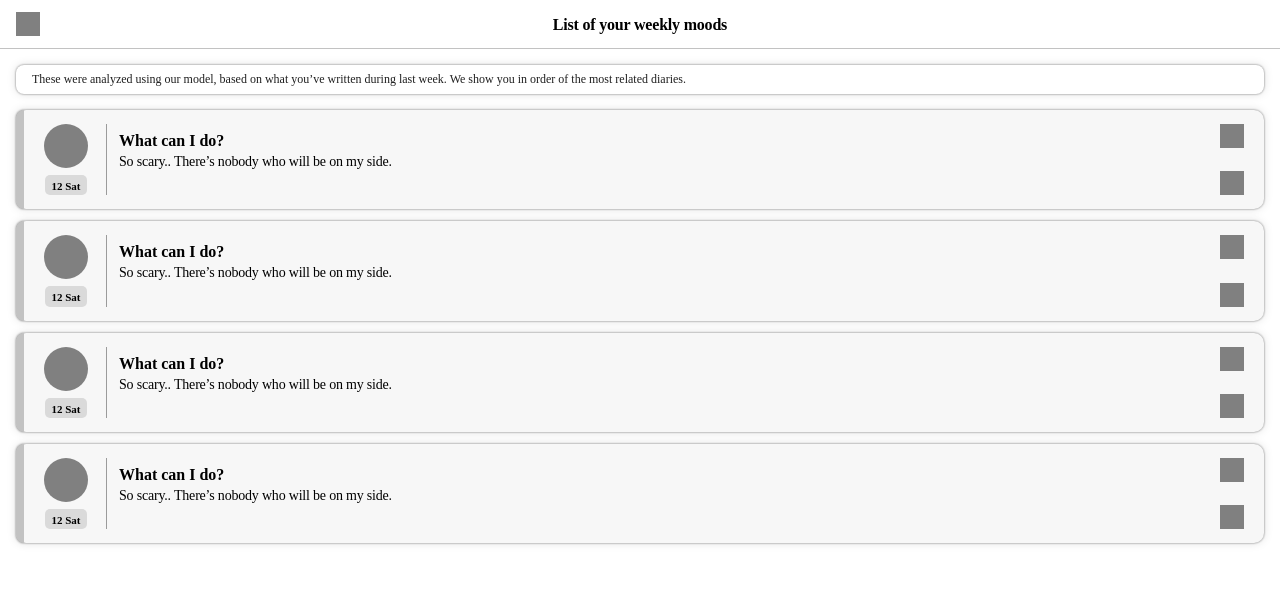
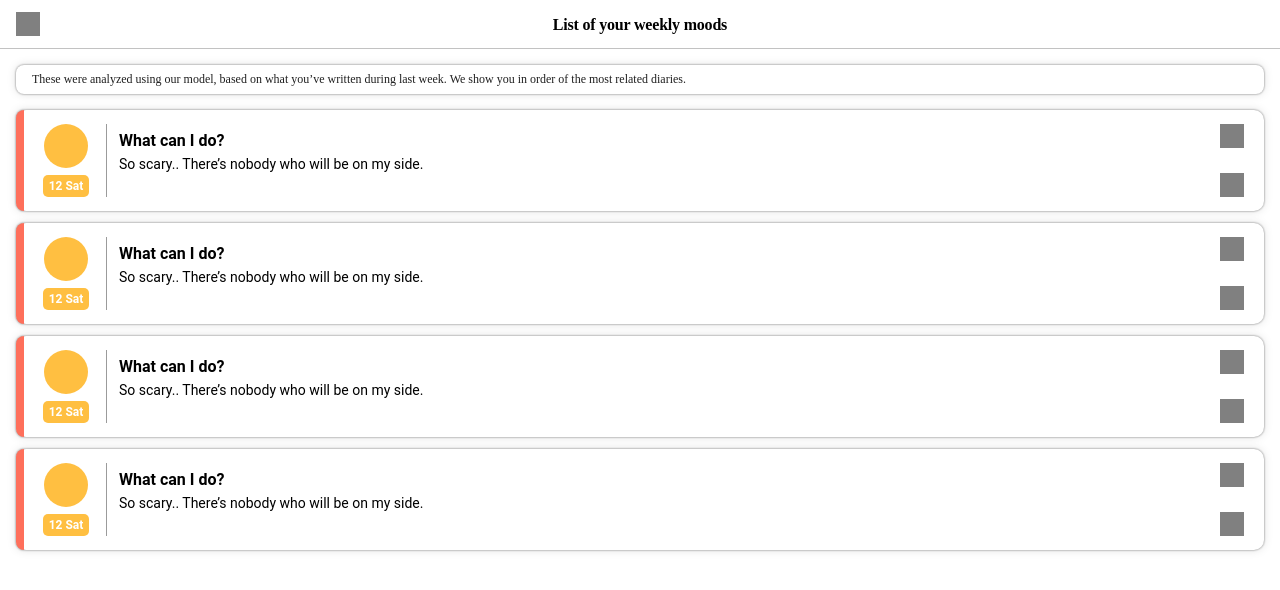
Before and after one commit to GDSC-DEU/2022-SolutionChallenge-Dasoni, a React app in the folder frontend/: page /weekly in a window 1280 px wide. Shown: the top 590 px of the page. Built offline with nearby package versions, Linux system fonts and the light colour scheme.

Commit message:
style: update Diary components styles

```diff
--- a/frontend/src/components/atoms/buttons/WriteButton/styles.ts
+++ b/frontend/src/components/atoms/buttons/WriteButton/styles.ts
@@ -7,7 +7,7 @@ export const WriteButtonWrapper = styled.div`
 
   width: 56px;
   height: 56px;
-  background: #9b9b9b;
+  background: #fe6f5b;
   border-radius: 50%;
   display: flex;
   justify-content: center;
--- a/frontend/src/components/molecules/boxes/DiaryContentBox/styles.ts
+++ b/frontend/src/components/molecules/boxes/DiaryContentBox/styles.ts
@@ -2,7 +2,7 @@ import styled from "styled-components";
 
 export const DiaryContentBoxWrap = styled.div`
   position: relative;
-  background-color: #f7f7f7;
+  background-color: #fff;
   border-radius: 10px;
   filter: drop-shadow(0px 0px 1px rgba(0, 0, 0, 0.48))
     drop-shadow(0px 0px 4px rgba(0, 0, 0, 0.12));
@@ -26,44 +26,47 @@ export const DiaryContentBoxWrap = styled.div`
       left: 0;
       width: 8px;
       height: 100%;
-      background: #c2c2c2;
+      background: #fe6f5b;
       border-radius: 8px 0px 0px 8px;
     }
 
     .mood-icon {
       width: 44px;
       height: 44px;
-      background: gray;
+      background: #ffbf41;
       border-radius: 50%;
       margin-bottom: 7px;
     }
     .date {
-      padding: 2px 6px 0;
+      padding: 4px 6px;
       border-radius: 5px;
-      font-family: SF Pro;
-      font-weight: bold;
-      font-size: 11px;
-      line-height: 167%;
-      background: #dadada;
+      font-family: "Roboto";
+      font-weight: 700;
+      font-size: 12px;
+      line-height: 14px;
+      background: #ffbf41;
+
+      display: flex;
+      align-items: center;
+      text-align: center;
+      color: #ffffff;
     }
   }
 
   .center {
-    border-left: 1px solid #9b9b9b;
+    border-left: 0.5px solid #9b9b9b;
     padding: 7px 0 7px 12px;
+    font-family: "Roboto";
 
     .title {
-      font-family: Pretendard;
       font-weight: 600;
-      font-size: 16px;
       line-height: 120%;
-      margin-bottom: 2px;
+      margin-bottom: 4px;
     }
     .content {
-      font-family: Pretendard;
+      font-weight: 400;
       font-size: 14px;
-      line-height: 140%;
-      letter-spacing: -0.2px;
+      line-height: 150%;
     }
   }
   .right {
--- a/frontend/src/components/molecules/boxes/ShadowBox/styles.ts
+++ b/frontend/src/components/molecules/boxes/ShadowBox/styles.ts
@@ -3,7 +3,7 @@ import styled from "styled-components";
 export const ShadowBoxWrap = styled.div<{
   align?: string;
 }>`
-  background-color: #f7f7f7;
+  background-color: #fff;
   border-radius: 10px;
   filter: drop-shadow(0px 0px 1px rgba(0, 0, 0, 0.48))
     drop-shadow(0px 0px 4px rgba(0, 0, 0, 0.12));
--- a/frontend/src/components/molecules/calendars/DailyCalendar/styles.ts
+++ b/frontend/src/components/molecules/calendars/DailyCalendar/styles.ts
@@ -6,10 +6,9 @@ export const DailyCalendarWrap = styled.div<{ backgroundColor: string }>`
   flex-direaction: row;
   justify-content: center;
 
-  font-family: Montserrat;
-  font-weight: 500;
-  line-height: 20px;
-  letter-spacing: 0.2px;
+  font-family: "Roboto";
+  font-weight: 700;
+  line-height: 19px;
 
   padding: 11px 0;
 
--- a/frontend/src/layouts/MainLayout/index.tsx
+++ b/frontend/src/layouts/MainLayout/index.tsx
@@ -1,4 +1,4 @@
-import { Header } from "../../components/atoms/wrapper/Header";
+import { Header } from "components/atoms/wrapper/Header";
 import * as React from "react";
 import { useState, useCallback } from "react";
 import { Outlet } from "react-router";
--- a/frontend/src/layouts/MainLayout/styles.ts
+++ b/frontend/src/layouts/MainLayout/styles.ts
@@ -23,20 +23,27 @@ export const ButtonBox = styled.div`
 export const Nav = styled.nav`
   display: flex;
   flex-direction: row;
-  padding: 0 16px;
-  background: #f7f7f7;
+  justify-content: space-between;
+  width: 100%;
 
   font-family: Pretendard;
   font-size: 16px;
   line-height: 19px;
   letter-spacing: -0.2px;
 
+  border-bottom: 0.5px solid #dadada;
+
+  & > a {
+    flex-grow: 1;
+    text-align: center;
+  }
+
   .nav-item {
-    padding: 12px 10px;
+    padding: 12px 0px;
   }
   .current {
     font-weight: bold;
-    border-bottom: 2px solid #838383;
+    border-bottom: 2px solid #fe6f5b;
   }
 `;
 
--- a/frontend/src/layouts/SubPageLayout/index.tsx
+++ b/frontend/src/layouts/SubPageLayout/index.tsx
@@ -3,15 +3,19 @@ import { Outlet } from "react-router";
 import { Link } from "react-router-dom";
 
 import { Header } from "components/atoms/wrapper/Header";
+import { ButtonBox } from "layouts/MainLayout/styles";
 
 function SubPageLayout() {
   return (
     <>
       <Header>
-        <Link to="/">
-          <div>&lt;</div>
-        </Link>
-        <span className="title"></span>
+        <div className="logo">
+          <Link to="/">DASONI</Link>
+        </div>
+        <ButtonBox>
+          <span className="search"></span>
+          <span className="hamberger-menu"></span>
+        </ButtonBox>
       </Header>
       <main>
         <Outlet />
```
